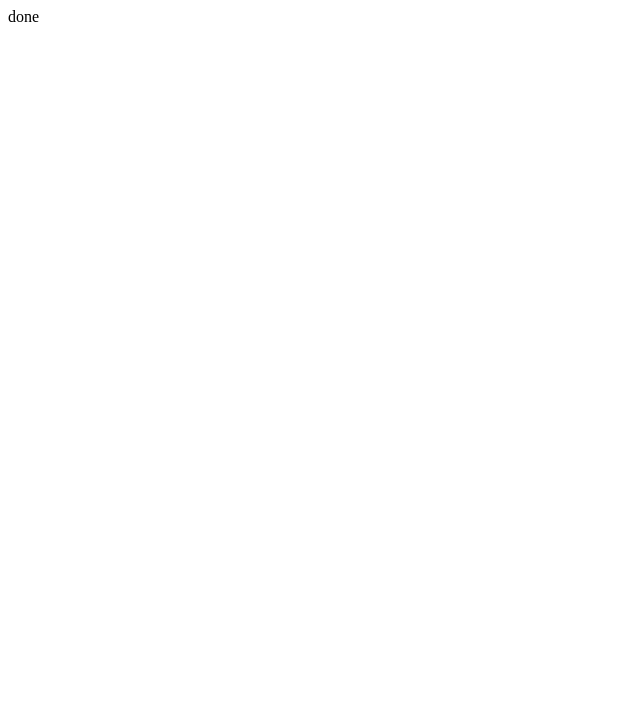
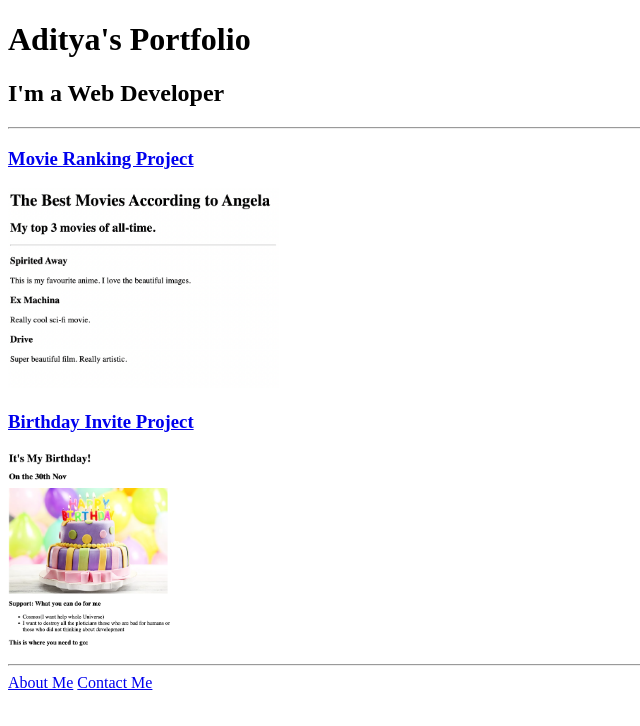
Before and after one commit to Aditya0026/html-portfolio, a plain HTML site: page index.html in a window 1280 px wide. Shown: the whole page, without its empty margins (0-640 px from the left). Drawn offline with Linux system fonts and the light colour scheme.

Commit message:
Update index.html

```diff
--- a/index.html
+++ b/index.html
@@ -1,4 +1,4 @@
-<!-- TODO 1: Create the HTML Boilerplate -->done
+<!-- TODO 1: Create the HTML Boilerplate -->
 
 <!-- TODO 2: Add Your previous projects' HTML into the public folder -->
 
@@ -13,3 +13,25 @@ HINT for TODO 6: You can use the height attribute set to 200 to make the image s
 https://developer.mozilla.org/en-US/docs/Web/HTML/Element/img#attr-height -->
 
 <!-- TODO 7: Add the Contact Me and About Me page links -->
+<!DOCTYPE html>
+<html lang="en">
+
+<head>
+    <meta charset="UTF-8">
+    <title>Aditya's Portfolio</title>
+</head>
+
+<body>
+    <h1>Aditya's Portfolio</h1>
+    <h2>I'm a Web Developer</h2>
+    <hr />
+    <h3><a href="./public/movie-ranking.html">Movie Ranking Project</a></h3>
+    <img src="./assets/images/movie-ranking.png" height="200" alt="movie ranking project preview" />
+    <h3><a href="./public/birthday-invite.html">Birthday Invite Project</a></h3>
+    <img src="./assets/images/birthday-invite.png" height="200" alt="birthday invite project preview" />
+    <hr />
+    <a href="./public/about.html">About Me</a>
+    <a href="./public/contact.html">Contact Me</a>
+</body>
+
+</html>
```
